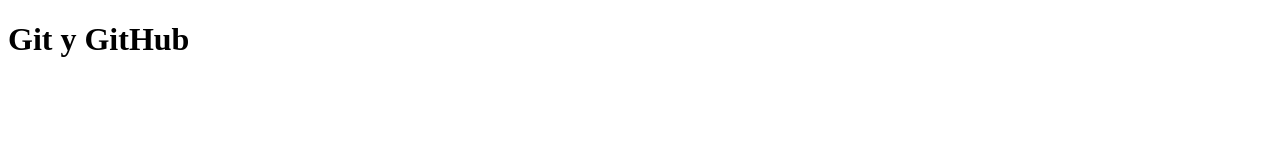
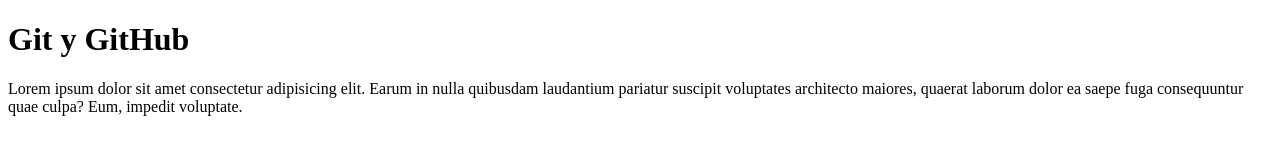
Before and after one commit to FlorenciaCha/Clase-12, a plain HTML site: page index.html in a window 1280 px wide. Drawn offline with Linux system fonts and the light colour scheme.

Commit message:
2nd actualizacion index
se agrego etiqueta p con lorem

```diff
--- a/index.html
+++ b/index.html
@@ -7,5 +7,6 @@
 </head>
 <body>
     <h1>Git y GitHub</h1>
+    <p>Lorem ipsum dolor sit amet consectetur adipisicing elit. Earum in nulla quibusdam laudantium pariatur suscipit voluptates architecto maiores, quaerat laborum dolor ea saepe fuga consequuntur quae culpa? Eum, impedit voluptate.</p>
 </body>
 </html>
```
